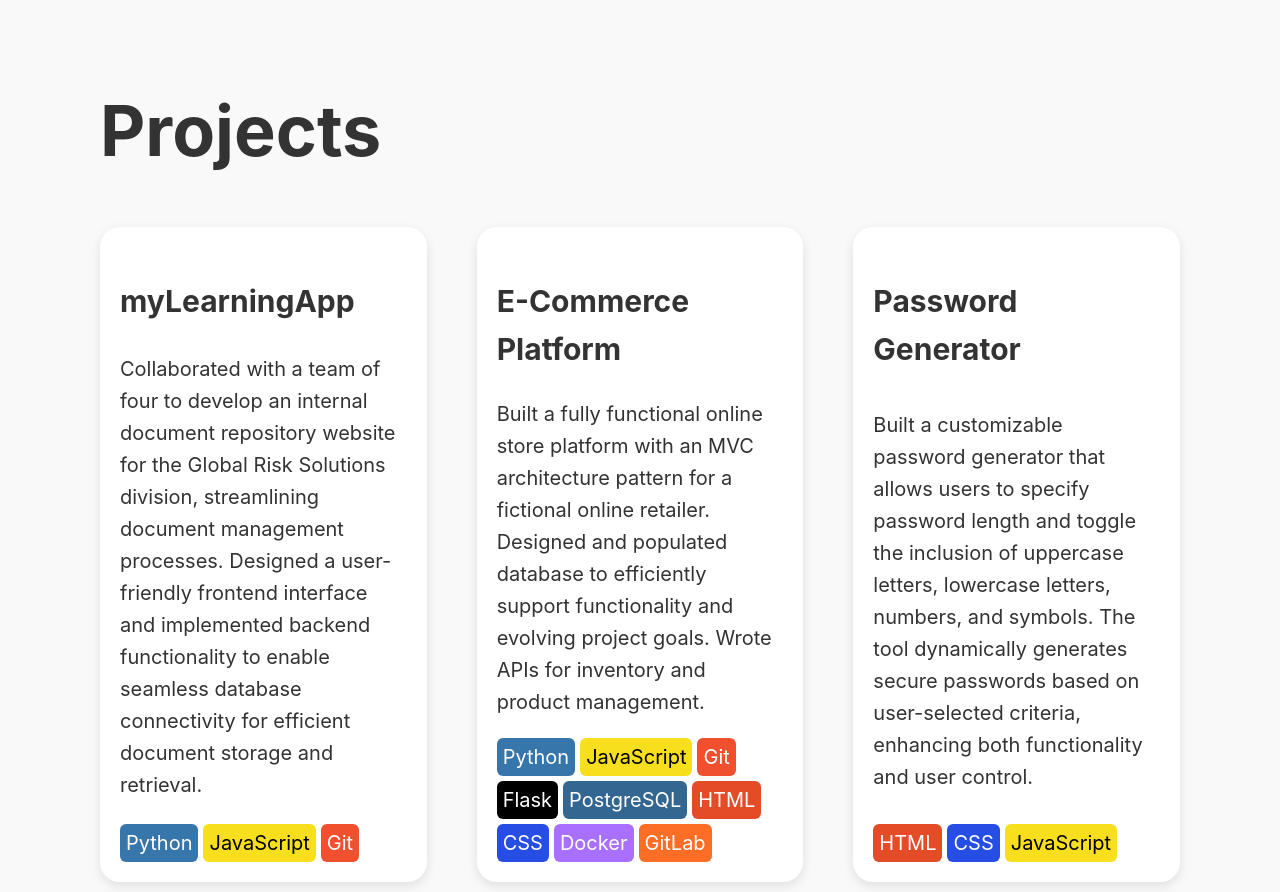
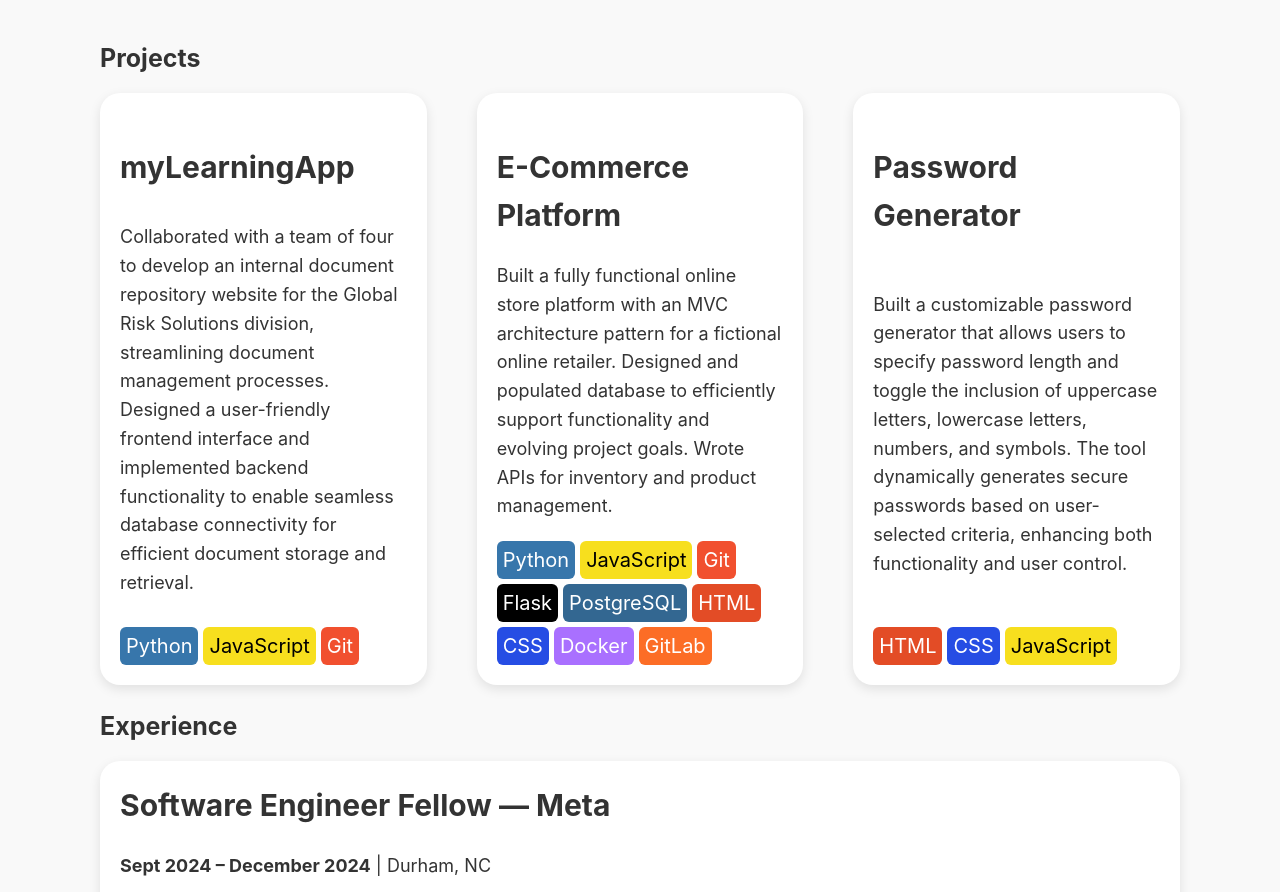
Before and after one commit to joldov/jessica-oldov, a plain HTML site: page index.html in a window 1280 px wide. Shown: the part 520-1412 px from the top of the page. Drawn offline with Linux system fonts and the light colour scheme.

Commit message:
fixing projects and exp sizing

```diff
--- a/css/styles.css
+++ b/css/styles.css
@@ -86,8 +86,8 @@ body {
   }
 
   .experience h2 {
-    font-size: 7rem;
-    margin-bottom: 2rem;
+    font-size: 2.5rem; /* updated */
+    margin-bottom: 1.5rem; /* adjusted */
   }
 
   .job {
@@ -109,13 +109,13 @@ body {
   }
 
   .job p {
-    font-size: 2rem;
+    font-size: 1.8rem; /* updated */
     margin-bottom: 1rem;
   }
 
   .job ul {
     padding-left: 1.25rem;
-    font-size: 2rem;
+    font-size: 1.8rem; /* updated */
   }
 
   footer {
@@ -161,8 +161,8 @@ body {
   }
 
   .projects h2 {
-    font-size: 7rem;
-    margin-bottom: 4rem;
+    font-size: 2.5rem; /* updated */
+    margin-bottom: 1.5rem; /* adjusted */
   }
 
   .projects-small {
@@ -182,13 +182,13 @@ body {
   }
 
   .projects-small p {
-    font-size: 2rem;
+    font-size: 1.8rem; /* updated */
     margin-bottom: 1rem;
   }
 
   .projects-small ul {
     padding-left: 1.25rem;
-    font-size: 2rem;
+    font-size: 1.8rem; /* updated */
   }
 
   .contact-section {
```
